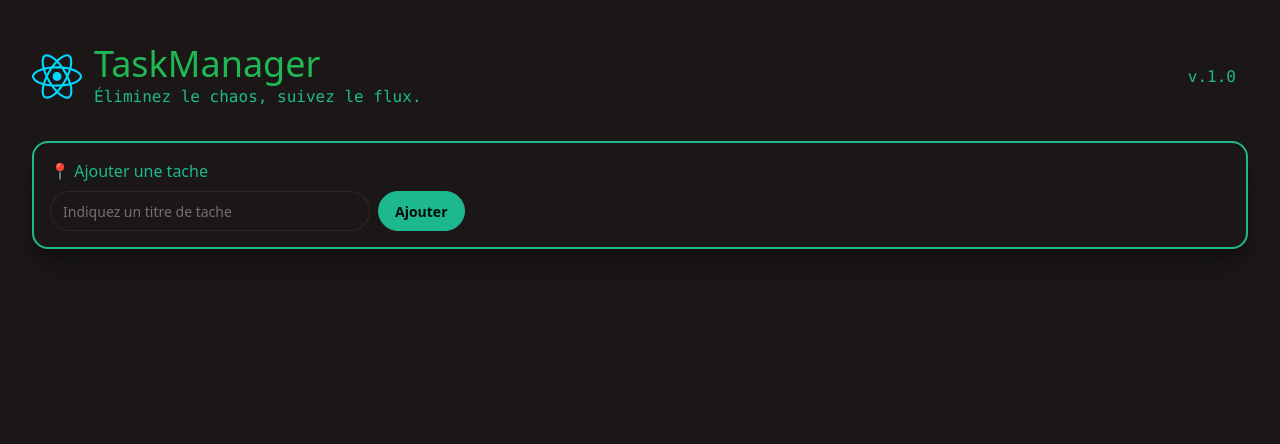
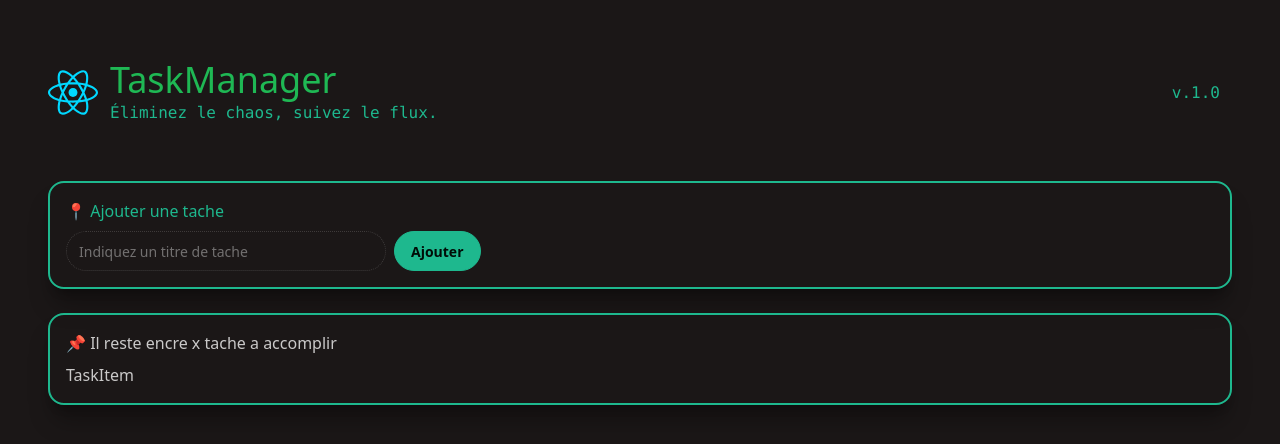
Before and after one commit to PatLeGrand/To-do-list-Definitive-React, a React (Vite) app: page / in a window 1280 px wide. Shown: the top 444 px of the page. Built offline with nearby package versions, Linux system fonts and the light colour scheme.

Commit message:
feat: implement tasklist template

```diff
--- a/src/components/taskContainer.tsx
+++ b/src/components/taskContainer.tsx
@@ -2,12 +2,14 @@
 
 import {Header} from "./header/header.tsx";
 import {TaskInput} from "./taskInput/taskInput.tsx";
+import {TaskList} from "./taskList/taskList.tsx";
 
 export const TaskContainer = () => {
     return (
-        <main>
+        <main className="p-4  flex flex-col gap-6">
             <Header/>
             <TaskInput/>
+            <TaskList/>
         </main>
     )
 }
--- /dev/null
+++ b/src/components/taskList/taskList.tsx
@@ -0,0 +1,12 @@
+export const TaskList = () => {
+    return (
+        <div className="p-4 border-2 rounded-box border-secondary flex flex-col gap-2 shadow-xl/30 ...">
+            <h2>
+                📌 Il reste encre x tache a accomplir
+            </h2>
+            <ul>
+                TaskItem
+            </ul>
+        </div>
+    )
+}
```
